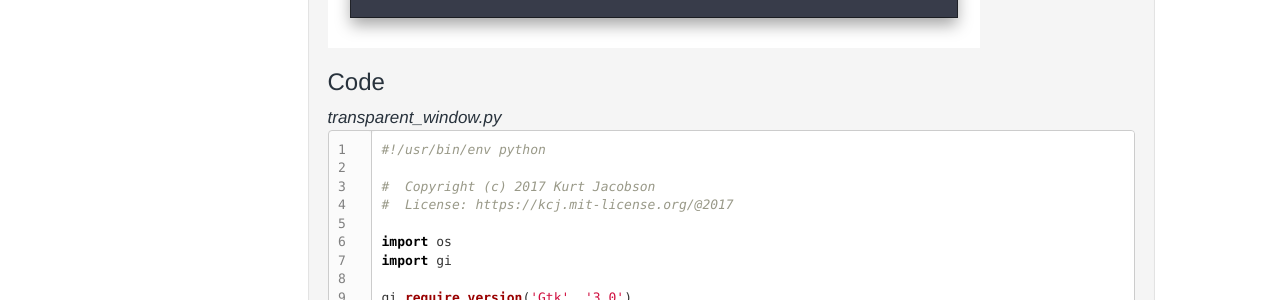
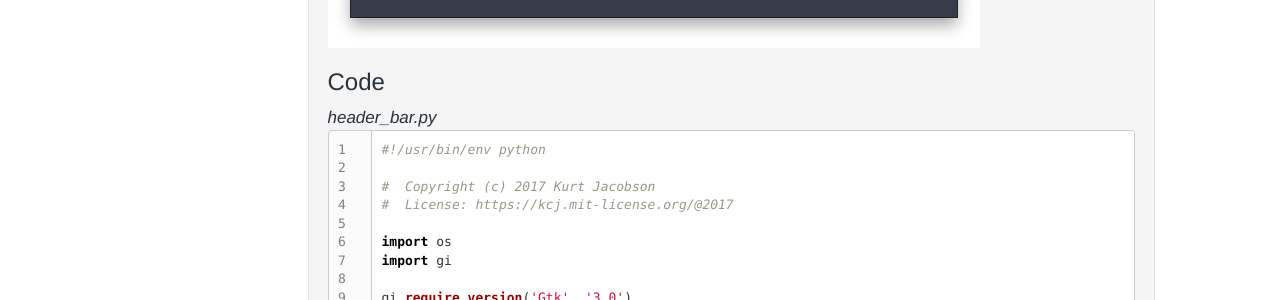
Before and after one commit to KurtJacobson/kcjengr.com, a Jekyll site: the page built from _posts/2017-09-29-gtk-headerbar.md, in a window 1280 px wide and 900 px high, scrolled down 1199 px. Shown: the part 152-452 px from the top of the window. Built offline with Jekyll 4.4.1, drawn with Linux system fonts in a browser that asks for light colours.

Commit message:
fix file name

```diff
--- a/_posts/2017-09-29-gtk-headerbar.md
+++ b/_posts/2017-09-29-gtk-headerbar.md
@@ -34,7 +34,7 @@ classed so it should render properly with different themes.
 ### Code
 
 <figure class="lineno-container">
-<figcaption>transparent_window.py</figcaption>
+<figcaption>header_bar.py</figcaption>
 {% highlight python linenos %}
 #!/usr/bin/env python
 
```
